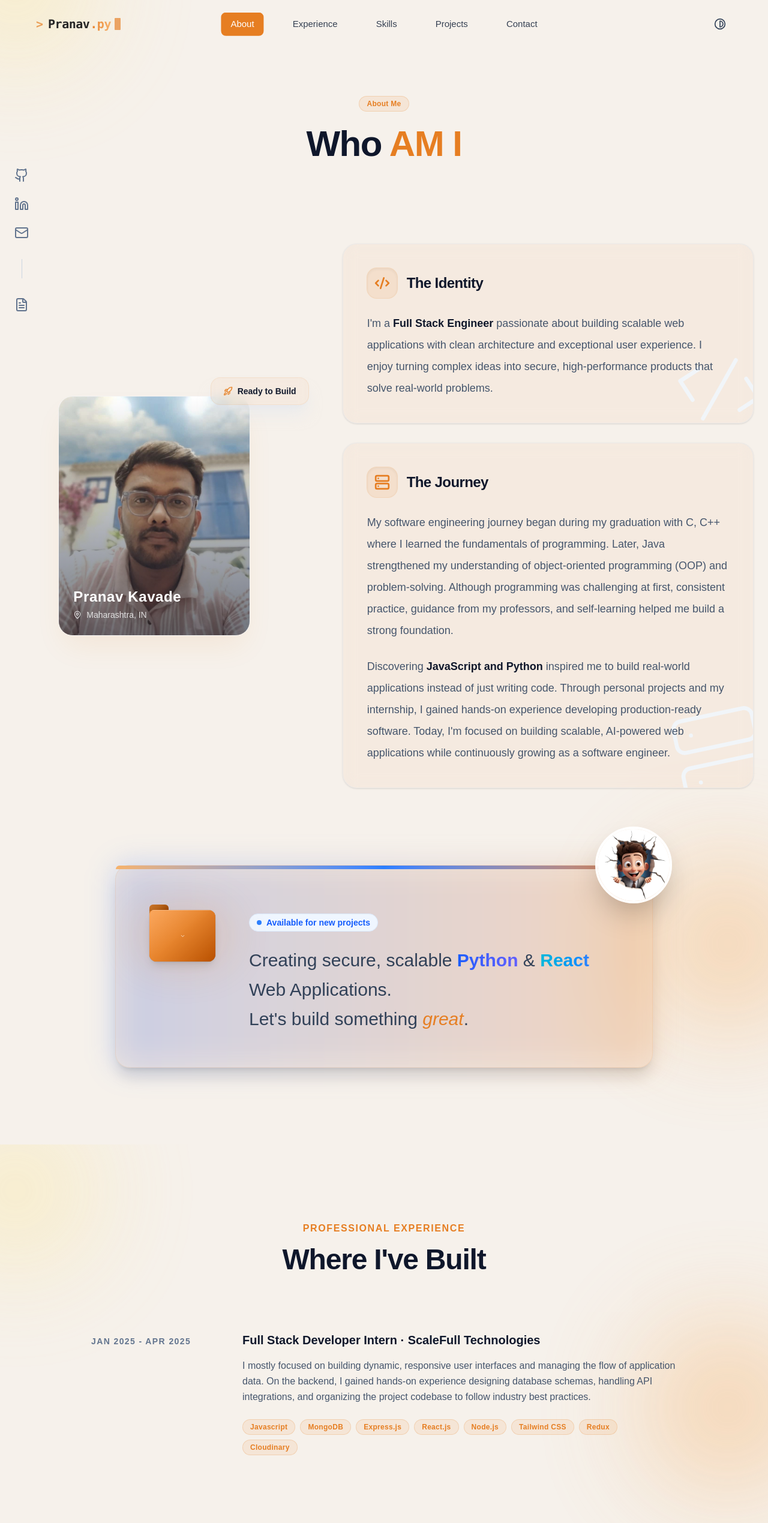
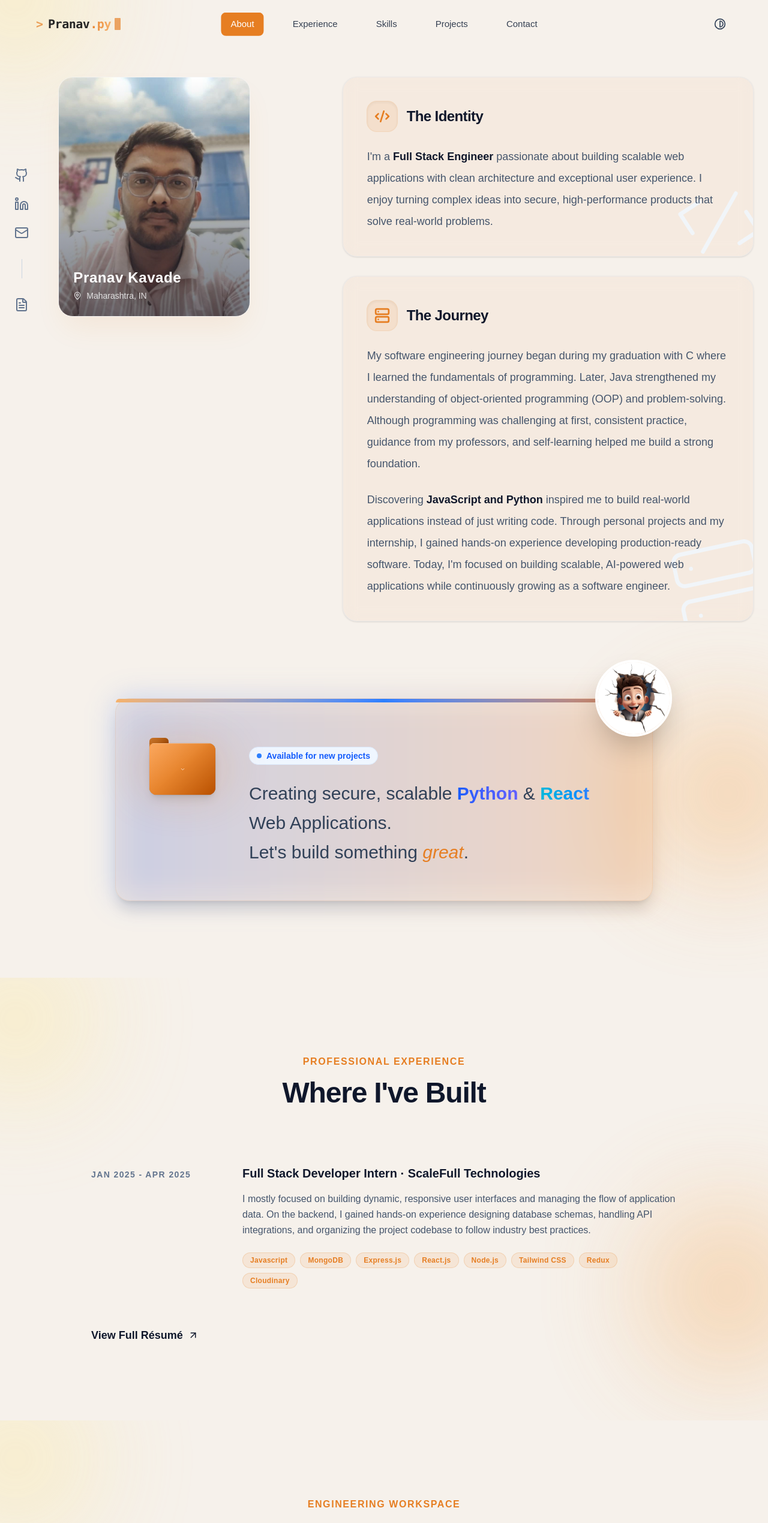
Before and after one commit to pranavkavade20/portfolio-pranav, a React (Vite) app: page / in a window 1280 px wide. Shown: the top 2539 px of the page at 60% size. Built offline with nearby package versions, Linux system fonts and the light colour scheme; a web font is replaced by a local one.

Commit message:
feat: update About page layout; remove header section and enhance content in Experience page with resume link

```diff
--- a/src/pages/About.jsx
+++ b/src/pages/About.jsx
@@ -28,21 +28,8 @@ function About() {
 
       <div className="container mx-auto max-w-7xl px-6 relative z-10 flex flex-col w-full">
 
-        {/* Header Section */}
-        <motion.div
-          initial={{ opacity: 0, y: 20 }}
-          animate={{ opacity: 1, y: 0 }}
-          transition={{ duration: 0.5 }}
-          className="text-center mb-20 md:mb-28 mt-8"
-        >
-          <Badge variant="primary" className="mb-6">About Me</Badge>
-          <h1 className="text-4xl md:text-6xl font-extrabold tracking-tight text-slate-900 dark:text-white mb-6">
-            Who<span className="text-brand-primary dark:text-brand-secondary"> AM I</span>
-          </h1>
-        </motion.div>
-
         {/* The Journey Section */}
-        <div className="grid grid-cols-1 lg:grid-cols-12 gap-12 lg:gap-20 items-center mb-24 md:mb-32">
+        <div className="grid grid-cols-1 lg:grid-cols-12 gap-12 lg:gap-20 items-start mb-24 md:mb-32 relative">
 
           {/* Left Column: Profile */}
           <motion.div
@@ -62,18 +49,6 @@ function About() {
                 </p>
               </div>
             </div>
-
-            {/* Floating Tag */}
-            <motion.div
-              animate={{ y: [0, -10, 0] }}
-              transition={{ repeat: Infinity, duration: 3, ease: "easeInOut" }}
-              className="absolute -top-6 -right-6 bg-brand-primary/5 dark:bg-brand-primary/10 backdrop-blur-sm px-5 py-3 rounded-2xl shadow-xl shadow-slate-200/50 dark:shadow-none border border-brand-primary/10 dark:border-brand-primary/20"
-            >
-              <span className="font-bold text-slate-900 dark:text-white text-sm flex items-center gap-2">
-                <Rocket size={16} className="text-brand-primary dark:text-brand-secondary" />
-                Ready to Build
-              </span>
-            </motion.div>
           </motion.div>
 
           {/* Right Column: Text Content */}
@@ -124,7 +99,7 @@ function About() {
                 </div>
                 <div className="space-y-6 text-slate-600 dark:text-zinc-400 text-base md:text-lg leading-relaxed md:leading-loose">
                   <p>
-                    My software engineering journey began during my graduation with C, C++ where I learned the fundamentals of programming. Later, Java strengthened my understanding of object-oriented programming (OOP) and problem-solving. Although programming was challenging at first, consistent practice, guidance from my professors, and self-learning helped me build a strong foundation.
+                    My software engineering journey began during my graduation with C where I learned the fundamentals of programming. Later, Java strengthened my understanding of object-oriented programming (OOP) and problem-solving. Although programming was challenging at first, consistent practice, guidance from my professors, and self-learning helped me build a strong foundation.
                   </p>
                   <p>
                     Discovering <strong className="text-slate-900 dark:text-white font-semibold">JavaScript and Python</strong> inspired me to build real-world applications instead of just writing code. Through personal projects and my internship, I gained hands-on experience developing production-ready software. Today, I'm focused on building scalable, AI-powered web applications while continuously growing as a software engineer.
--- a/src/pages/Experience.jsx
+++ b/src/pages/Experience.jsx
@@ -71,6 +71,19 @@ function Experience() {
             </div>
           ))}
         </div>
+
+
+        <div className="mt-16">
+          <a
+            href="/resume.pdf"
+            target="_blank"
+            rel="noopener noreferrer"
+            className="inline-flex items-center gap-2 text-slate-900 dark:text-white font-semibold text-lg hover:text-brand-primary dark:hover:text-brand-secondary transition-colors group"
+          >
+            <span>View Full R&eacute;sum&eacute;</span>
+            <svg xmlns="http://www.w3.org/2000/svg" width="18" height="18" viewBox="0 0 24 24" fill="none" stroke="currentColor" strokeWidth="2" strokeLinecap="round" strokeLinejoin="round" className="transition-transform group-hover:-translate-y-1 group-hover:translate-x-1"><path d="M7 17L17 7"/><path d="M7 7h10v10"/></svg>
+          </a>
+        </div>
       </div>
     </section>
   );
```
